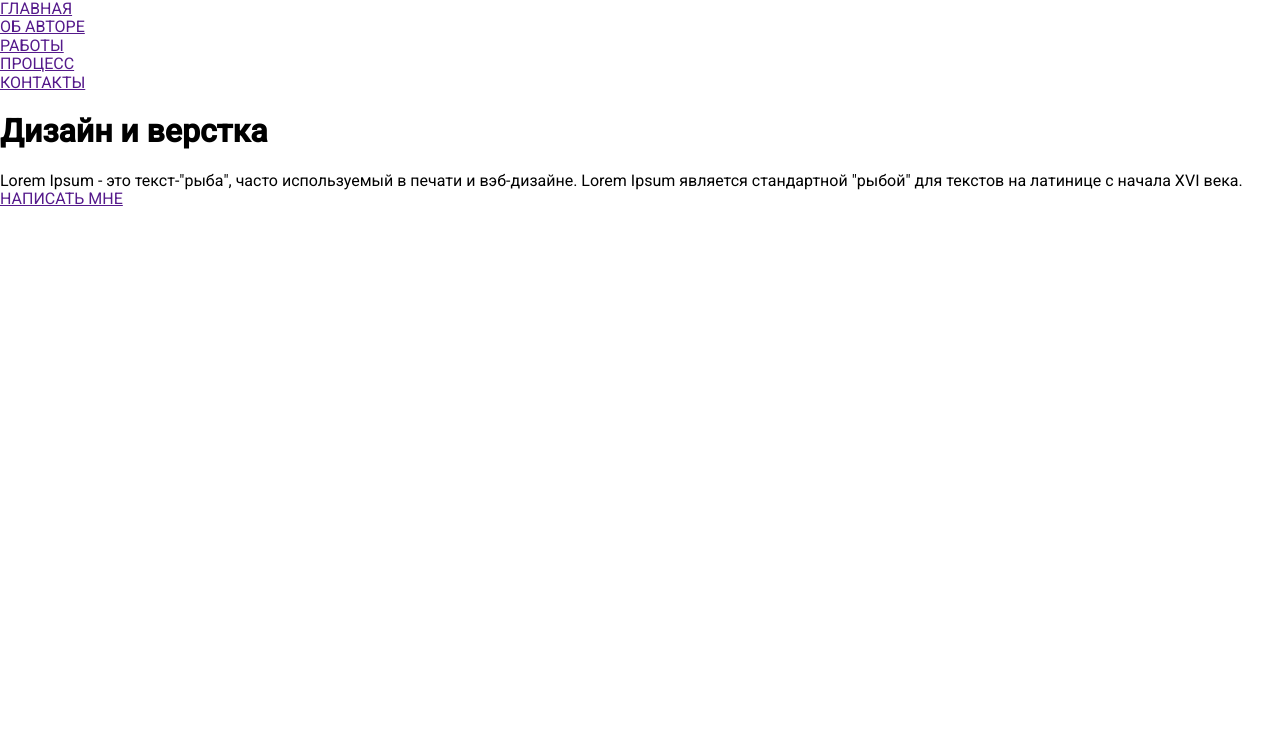
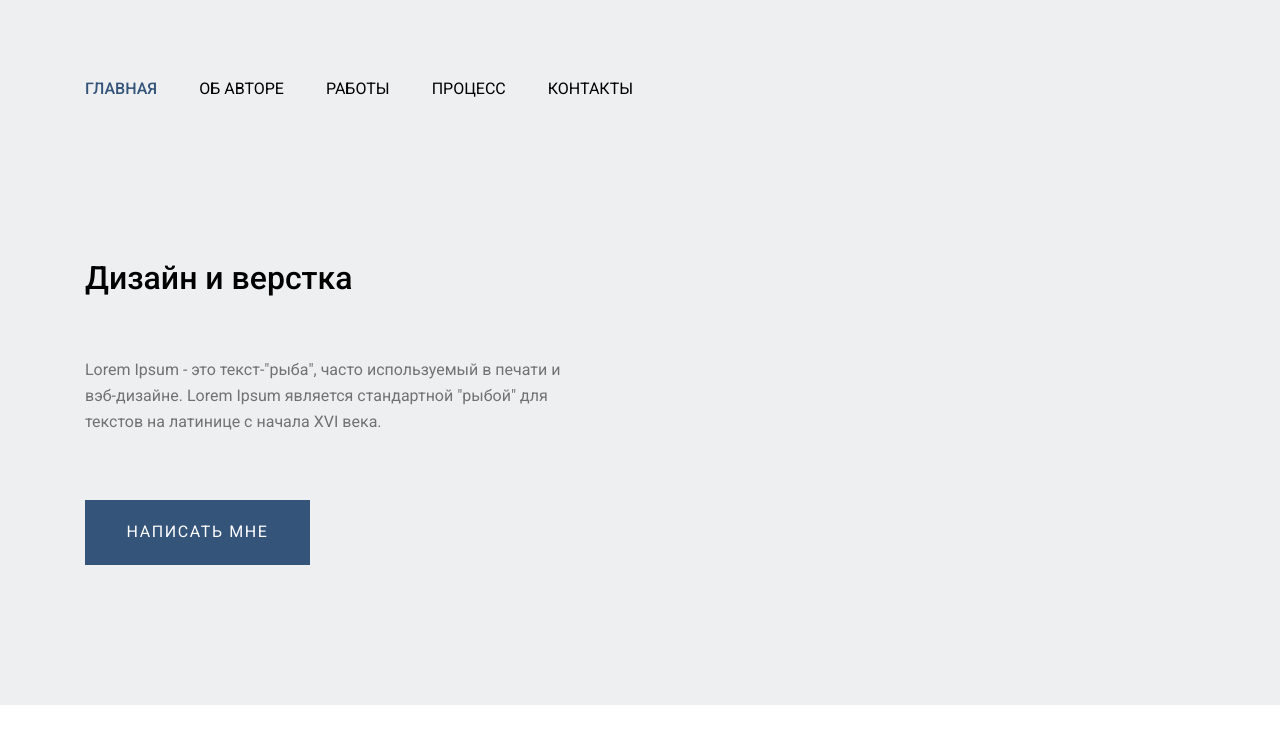
Before and after one commit to FomenkoAndrey/20221021_____simple-site, a plain HTML site: page index.html in a window 1280 px wide. Drawn offline with Linux system fonts and the light colour scheme.

Commit message:
черновое оформление блока header

```diff
--- a/assets/css/style.css
+++ b/assets/css/style.css
@@ -8,7 +8,64 @@
 
 html {
   font-family: "Roboto", sans-serif;
+  font-size: 16px;
+  font-weight: normal;
 }
 
 a {
+  text-decoration: none;
 }
+
+.container {
+  width: min(100% - 40px, 1110px);
+  margin-inline: auto;
+}
+
+.header {
+  background-color: #eeeff1;
+  padding-top: 80px;
+  padding-bottom: 140px;
+}
+
+.navbar {
+  margin-bottom: 162px;
+}
+.navbar__list {
+  list-style: none;
+  display: flex;
+  gap: 42px;
+}
+.navbar__item {
+}
+.navbar__link {
+  color: #000000;
+}
+.navbar__link--active {
+  color: #34547a;
+  font-weight: 500;
+}
+
+.content {
+  max-width: 500px;
+}
+.content__title {
+  margin-bottom: 60px;
+  font-weight: 500;
+}
+.content__description {
+  margin-bottom: 65px;
+  line-height: 1.625;
+  color: #727272;
+}
+.content__link {
+  display: block;
+  width: 225px;
+  height: 65px;
+  background: #34547a;
+  padding: 0.5em;
+  letter-spacing: 0.1em;
+  color: #ffffff;
+  display: flex;
+  align-items: center;
+  justify-content: center;
+}
--- a/index.html
+++ b/index.html
@@ -21,7 +21,7 @@
       <nav class="navbar">
         <ol class="navbar__list">
           <li class="navbar__item">
-            <a class="navbar__link" href="">ГЛАВНАЯ</a>
+            <a class="navbar__link navbar__link--active" href="">ГЛАВНАЯ</a>
           </li>
           <li class="navbar__item">
             <a class="navbar__link" href="">ОБ АВТОРЕ</a>
```
